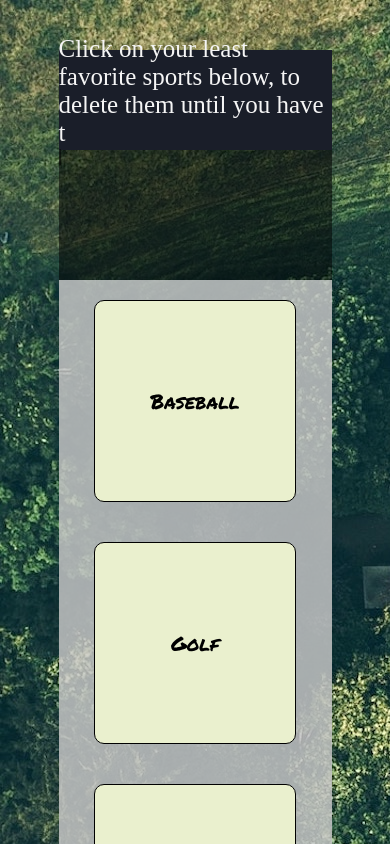
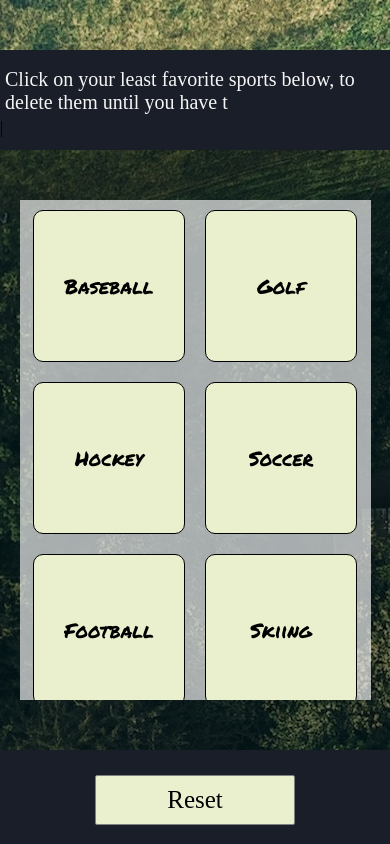
Before and after one commit to Aortizv7/sports_list, a React (Create React App) app: page / in a window 390 px wide. Shown: the top 844 px of the page. Built offline with nearby package versions, Linux system fonts and the light colour scheme; a web font is replaced by a local one.

Commit message:
media queries

```diff
--- a/src/App.css
+++ b/src/App.css
@@ -1,9 +1,7 @@
 .main_bod{
   width:100%;
-  height:1200px;
   display: flex;
-  flex-direction: column;
-  align-items: center;
+  justify-content: center;
   background:url('./background.jpg');
 }
 /* .nav_bar{
@@ -14,7 +12,7 @@
 
 .wrapper{
   width:70%;
-  height:100%;
+  height:1000px;
   display: flex;
   flex-direction: column;
   justify-content: space-between;
@@ -28,11 +26,12 @@
   font-size:25px;
   color:whitesmoke;
   font-family:'patua one';
+  padding:5px;
 }
 
 .sports_container{
   width:100%;
-  height:600px;
+  height:750px;
   background:rgba(255, 255, 255, 0.651);
   display: flex;
   flex-wrap: wrap;
@@ -56,7 +55,7 @@
   display: flex;
   justify-content: center;
   align-items: center;
-  font-size: 20px;
+  font-size: 25px;
   border-radius:10px;
 }
 
@@ -93,9 +92,46 @@
 }
 
 
+
+/*  ANIMATION  */
 @keyframes fadeOut{
+  from{
+    font-size:40px;
+  }
   to{
     background:url('./Cross_Out_.png');
     font-size:10px;
   }
 }
+
+
+/*  MEDIA QUERY */
+
+@media screen and (max-width: 699px) and (min-width: 50px){
+  .wrapper{
+    height:800px;
+    width:100%;
+  }
+  .title{
+    font-size:20px;
+  }
+
+  .sports_container{
+    width:90%;
+    height:500px;
+  }
+  .message{
+    font-size:20px;
+  }
+  .individual_sport{
+    width:150px;
+    height: 150px;
+    font-size: 20px;
+    margin:10px;
+  }
+  .reset_btn{
+    width:200px;
+    height:50px;
+  }
+
+}
```
Also changed, not shown: src/background.jpg.
